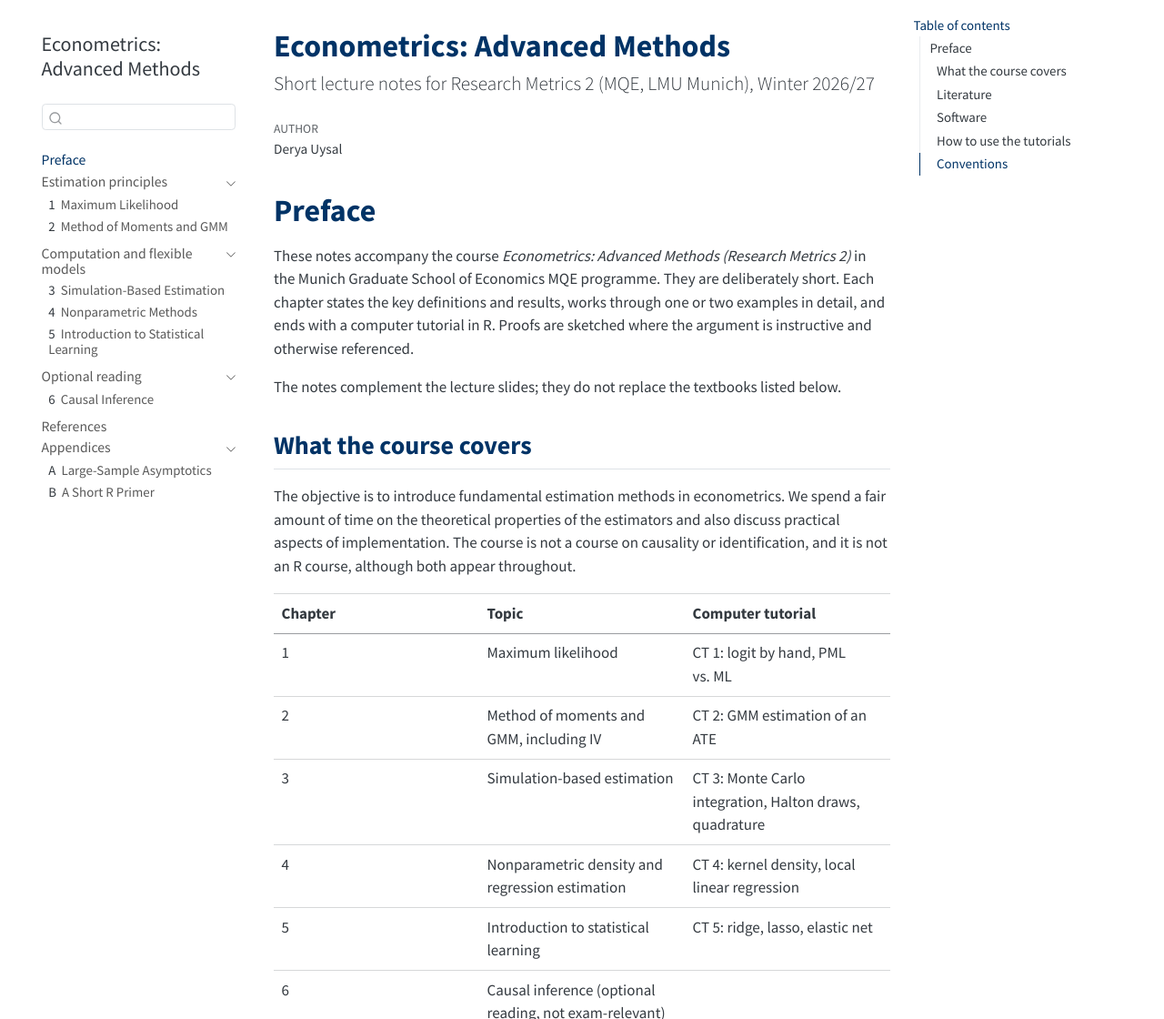
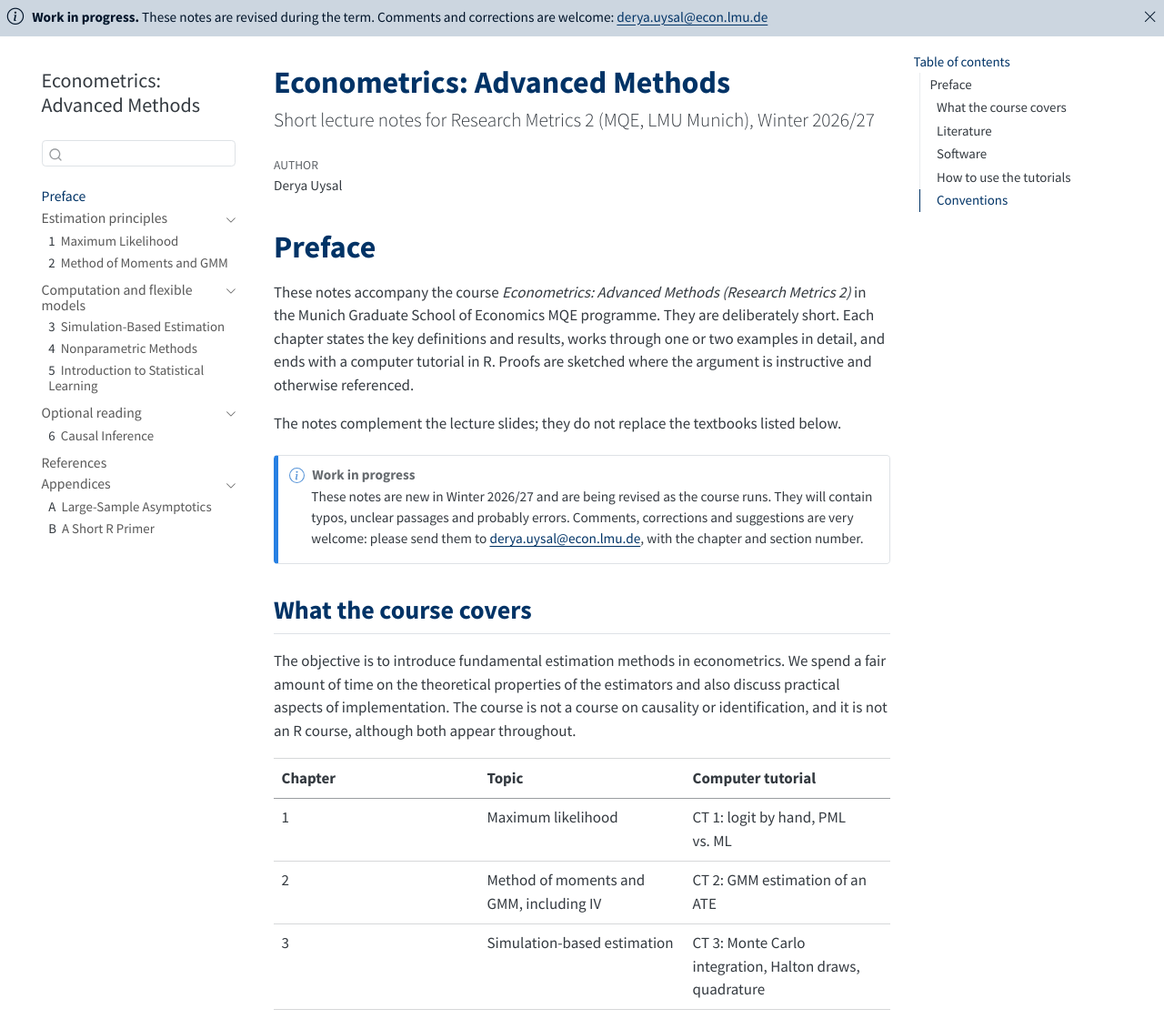
Before and after one commit to deryauysal/advanced-econometrics, a plain HTML site: page index.html in a window 1280 px wide. Shown: the top 1120 px of the page at 91% size. Drawn offline with nearby package versions, Linux system fonts and the light colour scheme.

Commit message:
note added

```diff
--- a/index.html
+++ b/index.html
@@ -172,6 +172,9 @@ window.Quarto = {
       </button>
     </div>
   </nav>
+  <div id="quarto-announcement" data-announcement-id="d539f126c62493729e8488366ce84661" class="alert alert-primary hidden"><i class="bi bi-info-circle quarto-announcement-icon"></i><div class="quarto-announcement-content">
+<p><strong>Work in progress.</strong> These notes are revised during the term. Comments and corrections are welcome: <a href="mailto:derya.uysal@econ.lmu.de">derya.uysal@econ.lmu.de</a></p>
+</div><i class="bi bi-x-lg quarto-announcement-action"></i></div>
 </header>
 <!-- content -->
 <div id="quarto-content" class="quarto-container page-columns page-rows-contents page-layout-article">
@@ -384,6 +387,19 @@ window.Quarto = {
 </div>
 <p>These notes accompany the course <em>Econometrics: Advanced Methods (Research Metrics 2)</em> in the Munich Graduate School of Economics MQE programme. They are deliberately short. Each chapter states the key definitions and results, works through one or two examples in detail, and ends with a computer tutorial in R. Proofs are sketched where the argument is instructive and otherwise referenced.</p>
 <p>The notes complement the lecture slides; they do not replace the textbooks listed below.</p>
+<div class="callout callout-style-simple callout-note callout-titled">
+<div class="callout-header d-flex align-content-center">
+<div class="callout-icon-container">
+<i class="callout-icon"></i>
+</div>
+<div class="callout-title-container flex-fill">
+Work in progress
+</div>
+</div>
+<div class="callout-body-container callout-body">
+<p>These notes are new in Winter 2026/27 and are being revised as the course runs. They will contain typos, unclear passages and probably errors. Comments, corrections and suggestions are very welcome: please send them to <a href="mailto:derya.uysal@econ.lmu.de">derya.uysal@econ.lmu.de</a>, with the chapter and section number.</p>
+</div>
+</div>
 <section id="what-the-course-covers" class="level2 unnumbered">
 <h2 class="unnumbered anchored" data-anchor-id="what-the-course-covers">What the course covers</h2>
 <p>The objective is to introduce fundamental estimation methods in econometrics. We spend a fair amount of time on the theoretical properties of the estimators and also discuss practical aspects of implementation. The course is not a course on causality or identification, and it is not an R course, although both appear throughout.</p>
```
Also changed, not shown: appendix/a-asymptotics.html (+3 -0 lines), appendix/b-r-primer.html (+3 -0 lines), chapters/01-mle.html (+3 -0 lines), chapters/02-gmm.html (+3 -0 lines), chapters/03-simulation.html (+3 -0 lines), chapters/04-nonparametric.html (+3 -0 lines), chapters/05-statlearning.html (+3 -0 lines), chapters/06-causal.html (+3 -0 lines), references.html (+3 -0 lines), 1 other file.
